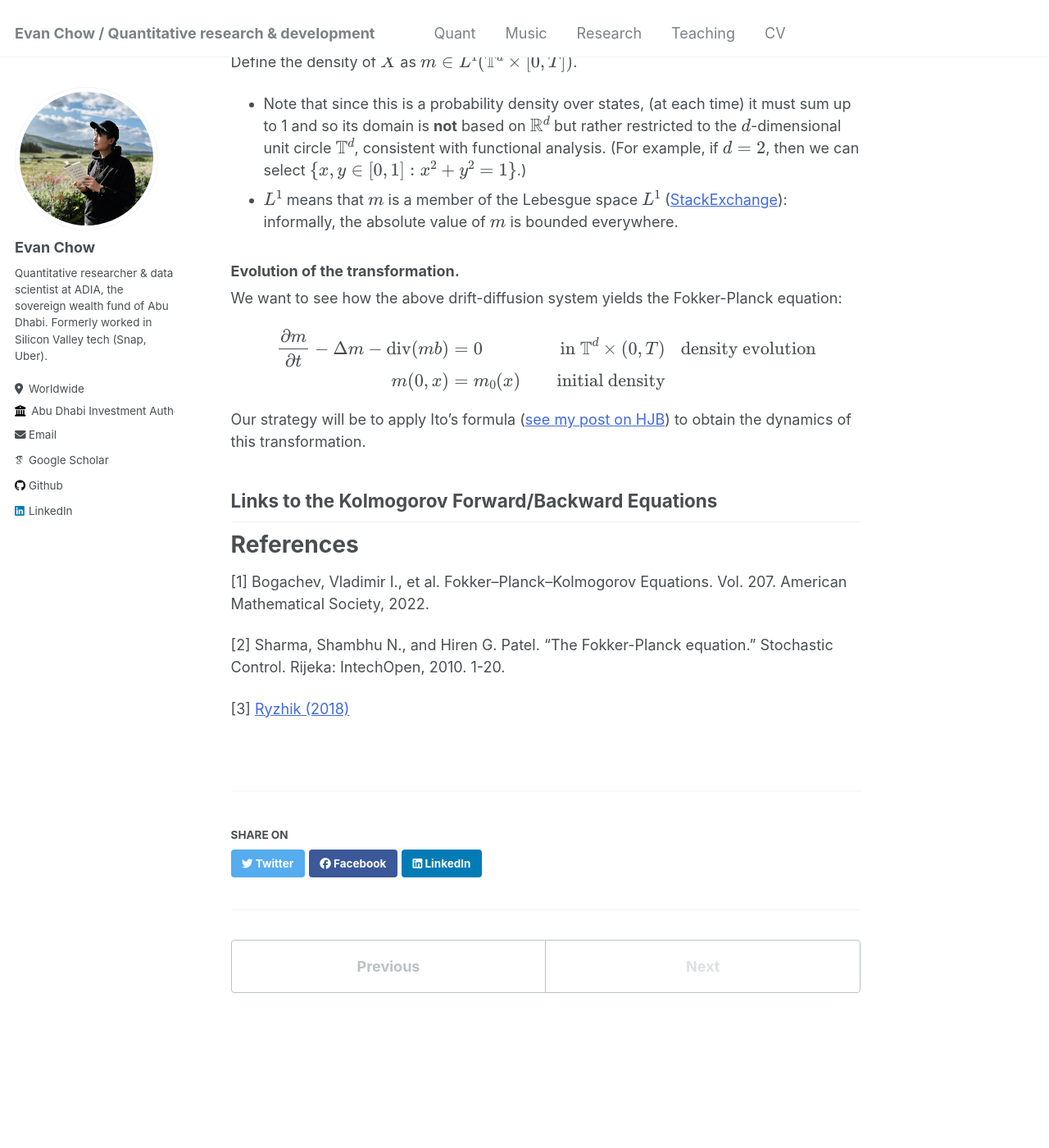
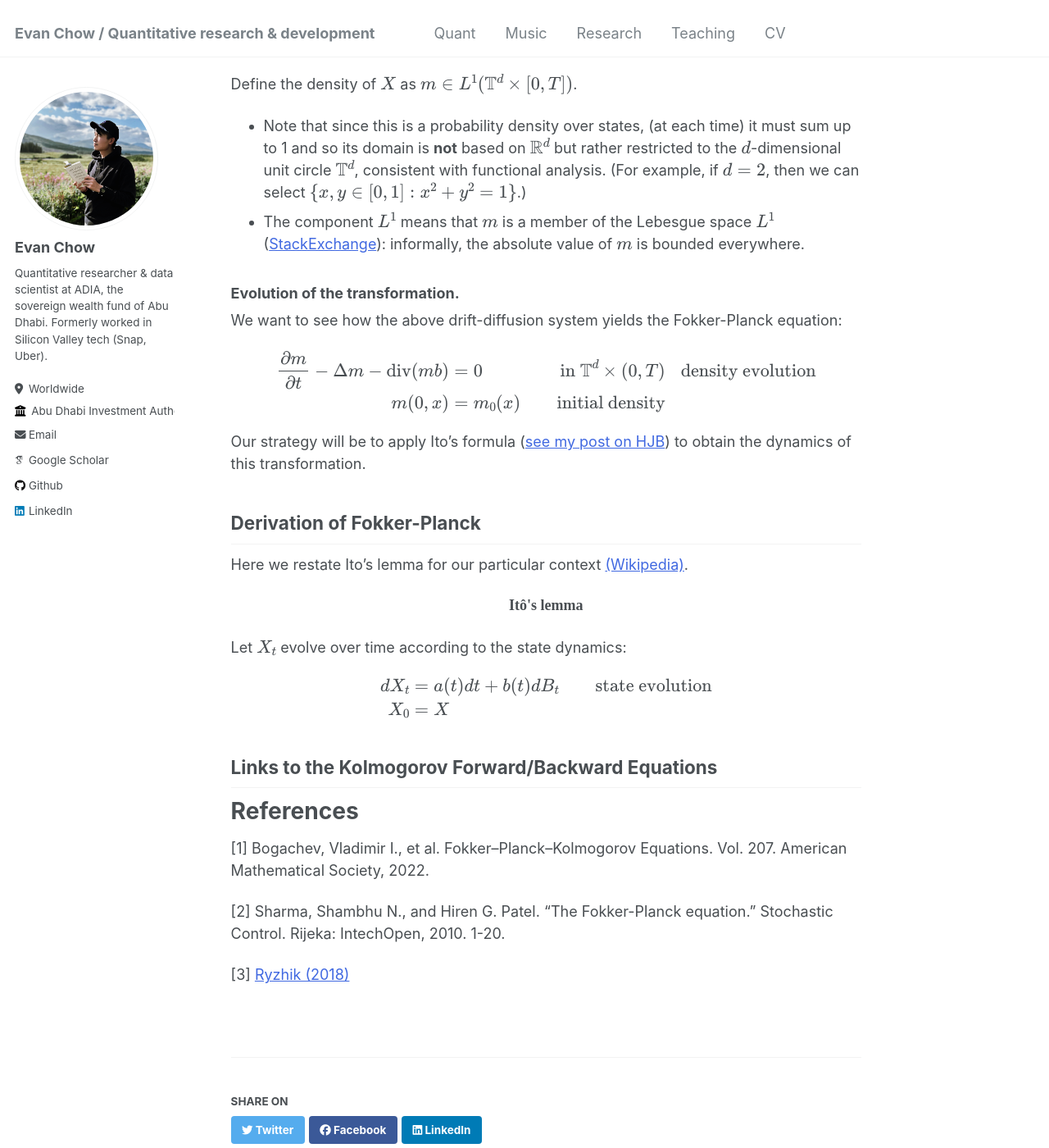
Before and after one commit to evnchw/evnchw.github.io, a Jekyll site: the page built from _quant/20240630_refresher_fokker_planck.md, in a window 1280 px wide and 1400 px high, scrolled down 1839 px. Shown: the whole window at 82% size. Built offline with Jekyll 4.4.1, drawn with Linux system fonts in a browser that asks for light colours; some web fonts are replaced; some of the changed text lies outside the part shown.

Commit message:
Quick commit.

```diff
--- a/_quant/20240630_refresher_fokker_planck.md
+++ b/_quant/20240630_refresher_fokker_planck.md
@@ -27,7 +27,7 @@ From [Wikipedia](https://en.wikipedia.org/wiki/Fokker%E2%80%93Planck_equation):
 
 ## The main result we want to show
 
-From [3] but we present it starting from the "solution" (the state dynamics).
+From [3] but we present it in a more linear order, from the particular state dynamics to the final Fokker-Planck equation.
 
 ### Setup.
 
@@ -56,7 +56,7 @@ TODO:
 Define the density of $$X$$ as $$m \in L^1(\mathbb{T}^d \times [0,T])$$.
 
 - Note that since this is a probability density over states, (at each time) it must sum up to 1 and so its domain is **not** based on $$\mathbb{R}^d$$ but rather restricted to the $$d$$-dimensional unit circle $$\mathbb{T}^d$$, consistent with functional analysis. (For example, if $$d=2$$, then we can select $$\{x, y \in [0,1]: x^2 + y^2 = 1\}$$.)
-- $$L^1$$ means that $$m$$ is a member of the Lebesgue space $$L^1$$ ([StackExchange](https://math.stackexchange.com/questions/745894/what-does-it-mean-to-be-an-l1-function)): informally, the absolute value of $$m$$ is bounded everywhere.
+- The component $$L^1$$ means that $$m$$ is a member of the Lebesgue space $$L^1$$ ([StackExchange](https://math.stackexchange.com/questions/745894/what-does-it-mean-to-be-an-l1-function)): informally, the absolute value of $$m$$ is bounded everywhere.
 
 ### Evolution of the transformation.
 
@@ -71,11 +71,22 @@ $$
 
 Our strategy will be to apply Ito's formula ([see my post on HJB](https://evnchw.github.io/quant/20240623_refresher_hjb)) to obtain the dynamics of this transformation.
 
+## Derivation of Fokker-Planck
+
+Here we restate Ito's lemma for our particular context [(Wikipedia)](https://en.wikipedia.org/wiki/It%C3%B4%27s_lemma).
+
+<p style="text-align: center; font-weight: bold; font-family: Serif">Itô's lemma</p>
+
+Let $$X_t$$ evolve over time according to the state dynamics:
+
+$$
+\begin{align}
+    d X_t &= a(t) dt + b(t) dB_t & \text{state evolution} \\
+    X_0 &= X \\
+\end{align}
+$$
+
 ## Links to the Kolmogorov Forward/Backward Equations
-
-
-
-
 
 # References
 
```
